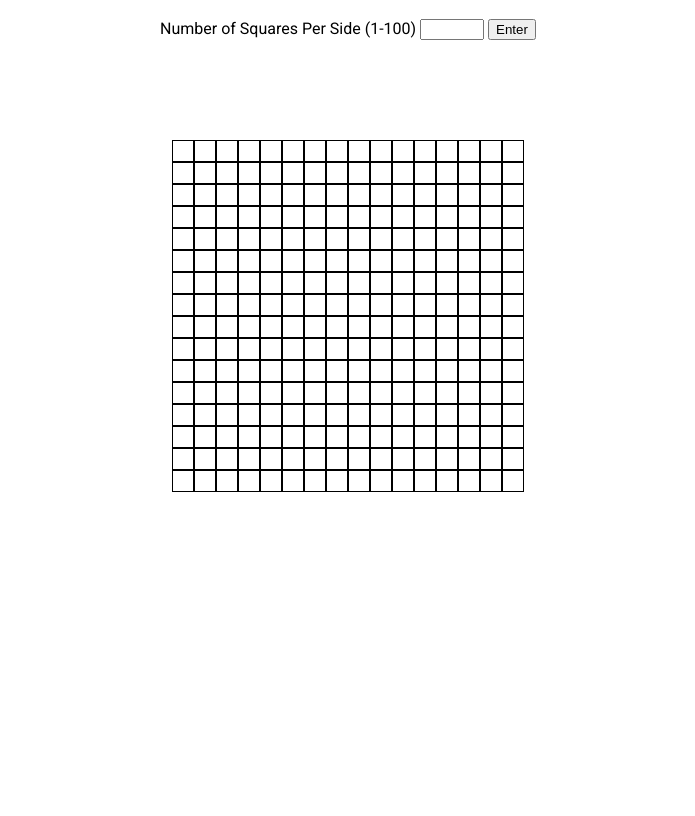
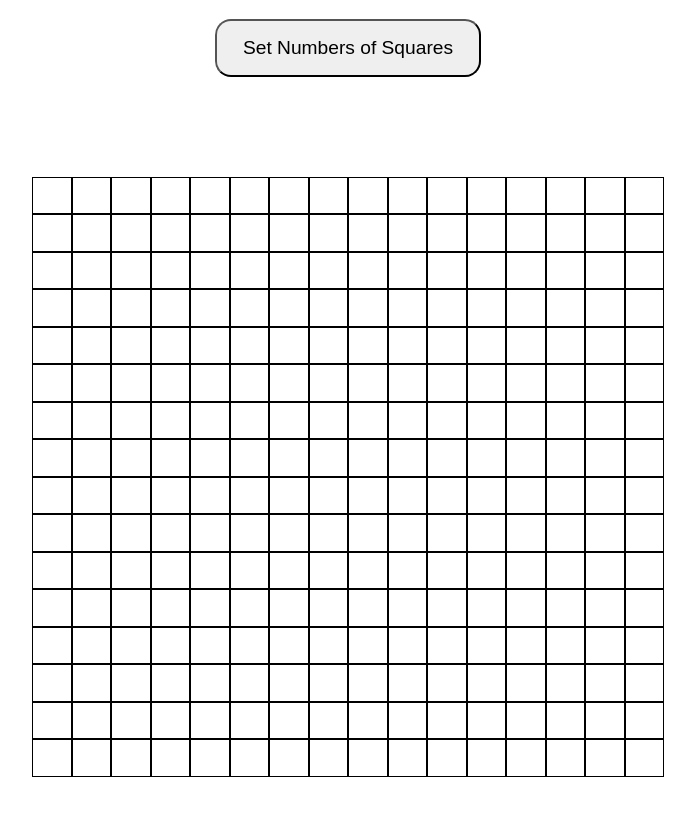
Before and after one commit to joackimgr/Etch-a-Sketch, a plain HTML site: page index.html in a window 1280 px wide. Shown: the part 62-878 px from the top of the page, without its empty margins (292-987 px from the left). Before the commit the page ends 800 px from the top, so only its background shows below. Drawn offline with Linux system fonts and the light colour scheme.

Commit message:
git commit -m
git commit -m

```diff
--- a/index.html
+++ b/index.html
@@ -13,11 +13,7 @@
 
 <body>
     <h1>Etch-a-Sketch Game</h1>
-    <p>
-        <label for="numOfBoxes">Number of Squares Per Side (1-100)</label>
-        <input type="number" id="numOfBoxes" min="1" max="100">
-        <button type="submit" id="btnOfNums">Enter</button>
-    </p>
+    <button type="submit" id="btnOfNums">Set Numbers of Squares</button>
     <div class="container">
     </div>
     <script src="script.js"></script>
--- a/script.js
+++ b/script.js
@@ -1,12 +1,16 @@
 function makeGrid(size) {
   let container = document.querySelector(".container");
+  let cellSize = 600 / size;
+  container.innerHTML = "";
   for (let i = 1; i <= size; i++) {
     let col = document.createElement("div");
     col.classList.add("column");
     for (let j = 1; j <= size; j++) {
       let row = document.createElement("div");
       row.classList.add("row");
-            row.style.border = "1px solid black"
+      row.style.border = "1px solid black";
+      row.style.width = `${cellSize}px`;
+      row.style.height = `${cellSize}px`;
       col.appendChild(row);
     }
     container.appendChild(col);
@@ -15,10 +19,23 @@ function makeGrid(size) {
 
 function hover() {
   let rows = document.querySelectorAll(".row");
-    rows.forEach(row => {
-        row.addEventListener("mouseover", () => row.style.backgroundColor = 'black');
+  rows.forEach((row) => {
+    row.addEventListener(
+      "mouseover",
+      () => (row.style.backgroundColor = "black")
+    );
+  });
+}
+
+function boxNums() {
+  let btn = document.querySelector("#btnOfNums");
+  btn.addEventListener("click", () => {
+    let num = prompt("Enter the number of squares per side (1-100)");
+    makeGrid(num);
+    hover();
   });
 }
 
 makeGrid(16);
 hover();
+boxNums();
--- a/styles.css
+++ b/styles.css
@@ -8,26 +8,30 @@ h1 {
     text-align: center;
 }
 
-p {
-    text-align: center;
+#btnOfNums {
+    display: block;
+    margin: 0 auto;
+    padding: 1rem 1.6rem;
+    border-radius: 1rem;
+    font-size: 1.2rem;
+    cursor: pointer;
 }
 
 .container {
     display: flex;
     justify-content: center;
     align-items: center;
-    flex: 1;
     margin: 100px auto;
+    width: 600px;
+    height: 600px;
 }
 
 .column {
     display: flex;
     flex-direction: column;
-    justify-content: center;
-    align-items: center;
+    height: 100%;
 }
 
 .row {
-    width: 20px;
-    height: 20px;
+    width: 100%;
 }
```
Lines whose indentation alone changed are shown as unchanged.
